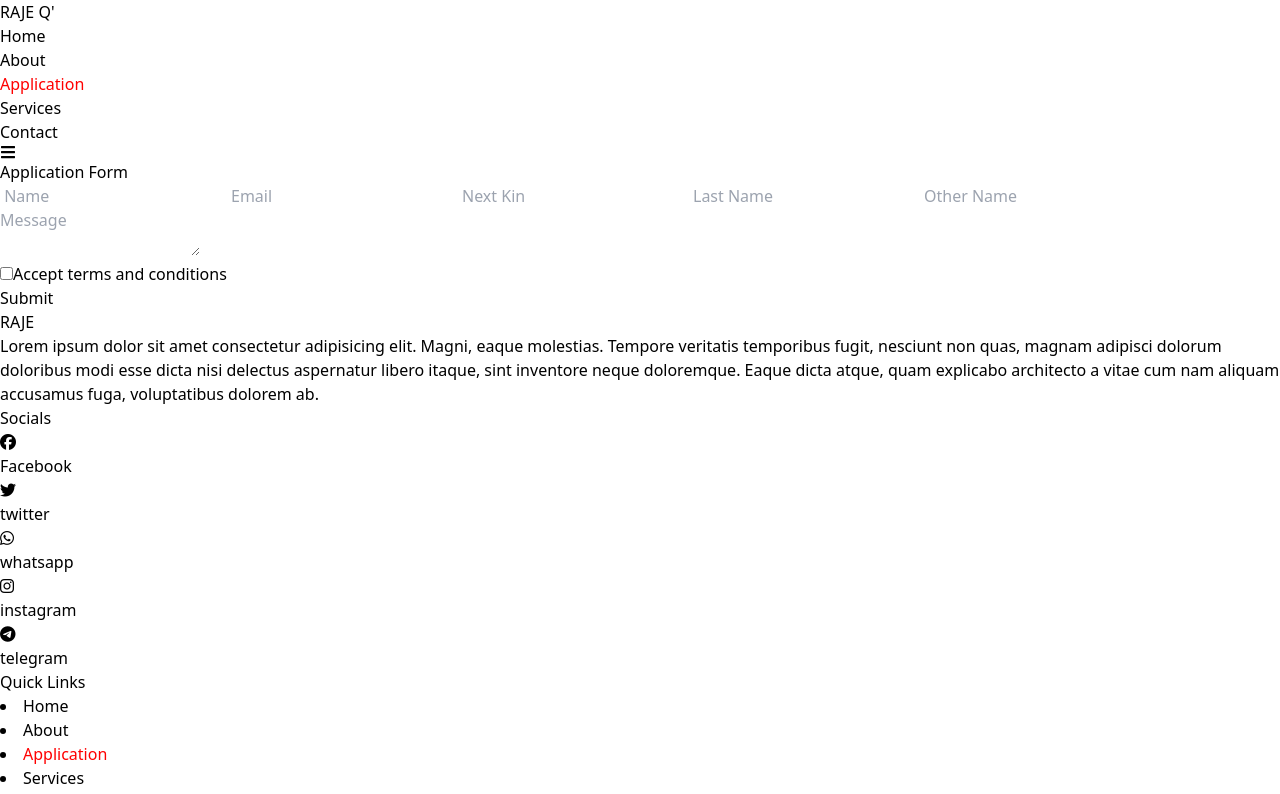
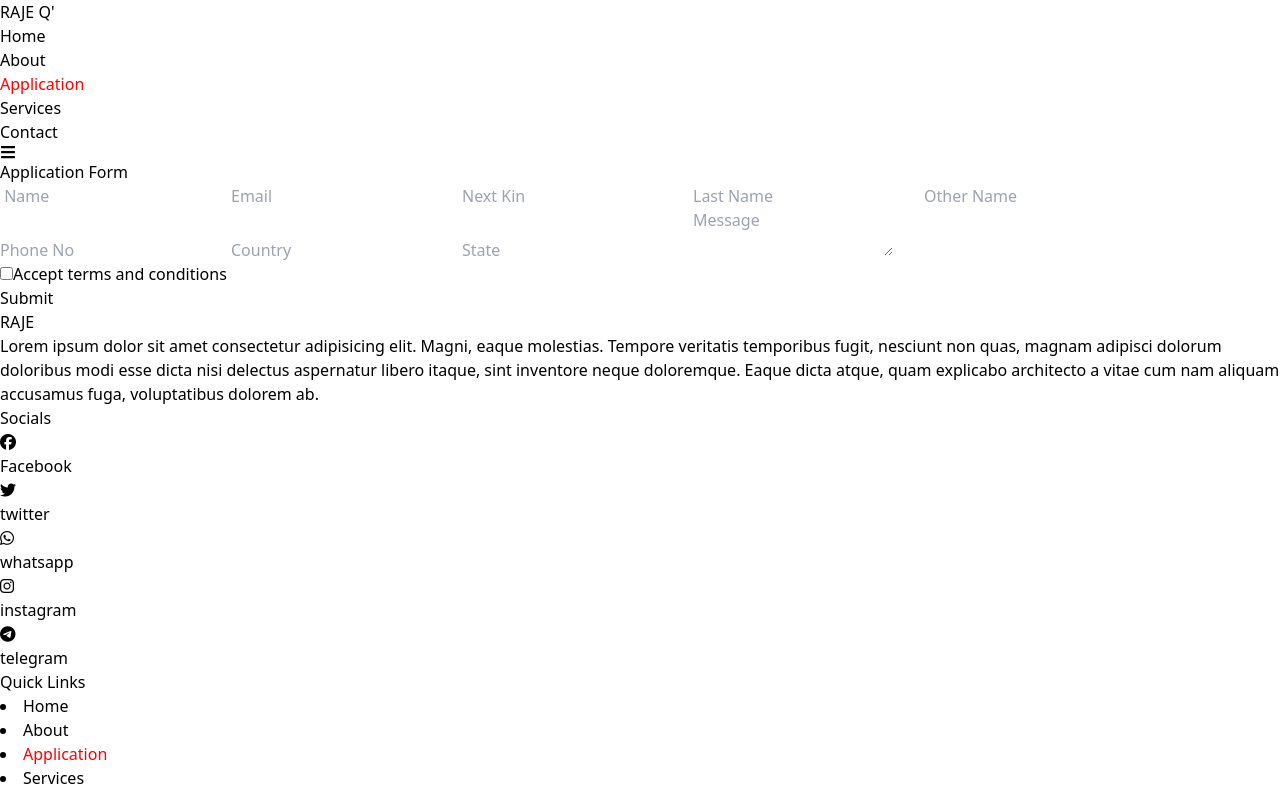
Before and after one commit to rajeQuyyum/multi-page-web, a React (Vite) app: page /contact in a window 1280 px wide. Shown: the top 794 px of the page. Built offline with nearby package versions, Linux system fonts and the light colour scheme.

Commit message:
new changes made

```diff
--- a/src/pages/Contact.jsx
+++ b/src/pages/Contact.jsx
@@ -42,6 +42,9 @@ export default function Contact() {
             <input type="text" name="user_nextKin" id="" placeholder='Next Kin' className="w-full h-10 border rounded-md mb-3 px-2" />
             <input type="text" name="user_lastName"  id="" placeholder='Last Name' className="w-full h-10 border rounded-md mb-3 px-2"  />
             <input type="text" name="user_otherName"  id="" placeholder='Other Name' className="w-full h-10 border rounded-md mb-3 px-2"  />
+            <input type="text" name="user_phoneNo"  id="" placeholder='Phone No' className="w-full h-10 border rounded-md mb-3 px-2"  />
+            <input type="text" name="user_country"  id="" placeholder='Country' className="w-full h-10 border rounded-md mb-3 px-2"  />
+            <input type="text" name="user_state"  id="" placeholder='State' className="w-full h-10 border rounded-md mb-3 px-2"  />
             <textarea type="message" name="message" id="" placeholder='Message' className="w-full h-[150px] border rounded-md mb-3 px-2 resize-none" ></textarea>
 
 
```
